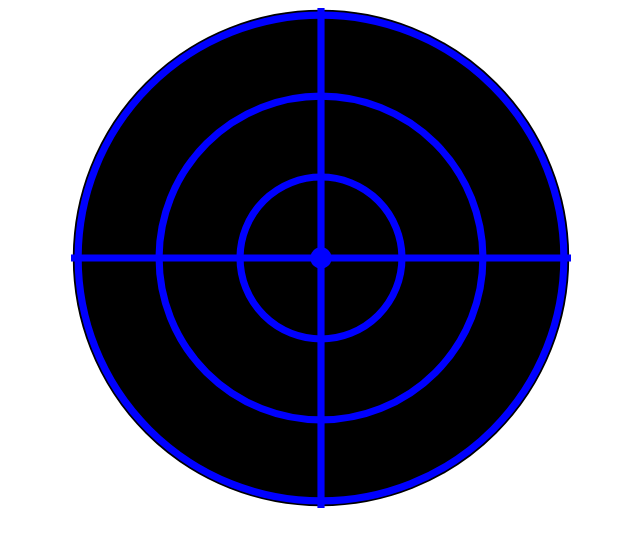
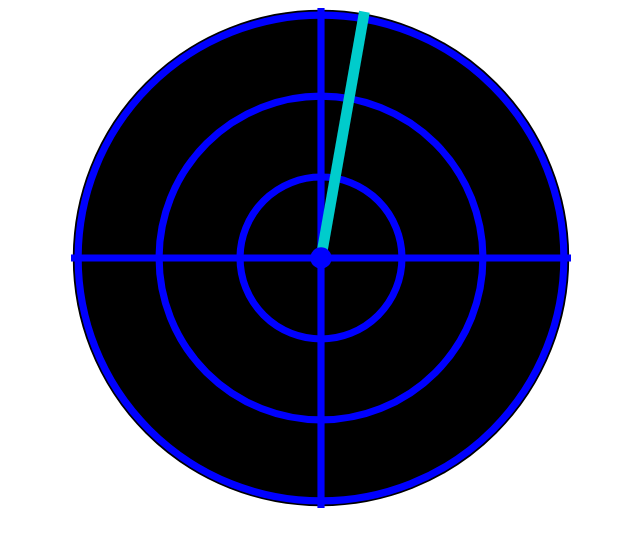
Before and after one commit to THippner/IS-RestaurantFinder, a plain HTML site: page radar.html in a window 1280 px wide. Shown: the whole page, without its empty margins (319-959 px from the left). Drawn offline with Linux system fonts and the light colour scheme.

Commit message:
Radar: Added rotating detector

```diff
--- a/radar.html
+++ b/radar.html
@@ -24,6 +24,10 @@
 				fill : #0000FF;
 			}
 
+			.radar-detector-line {
+				stroke: #00cccc;
+			}
+
 		</style>
 	</head>
 	<body>
@@ -48,6 +52,7 @@
 
 			// Radar Circle attrib
 			var radar_pad = svg_w / 70;
+			var t0 = Date.now();
 
 
 			// SVG =================================================
@@ -91,12 +96,6 @@
 				.attr("stroke-width", radar_pad)
 				.attr("class", "radar-range-circle");
 
-			svg.append("circle")
-				.attr("cx", radar_circ_body.attr("cx"))
-				.attr("cy", radar_circ_body.attr("cy"))
-				.attr("r", radar_pad)
-				.attr("stroke-width", radar_pad)
-				.attr("class", "radar-range-circle radar-center");
 
 			// Radar Range Grid
 
@@ -118,6 +117,36 @@
 				.attr("stroke-width", radar_pad)
 				.attr("class", "radar-grid-line");
 
+			// Radar rotating detector line
+			//var container = svg.append("g")
+			//	.attr("transform", "translate(" + svg_w/2 + "," + svg_h/2 + ")");
+
+			var detector = svg.append("line")
+				.attr("x1", svg_w/2)
+				.attr("y1", svg_h/2)
+				.attr("x2", svg_w)
+				.attr("y2", svg_h/2)
+				.attr("stroke-width", radar_pad *1.5)
+				.attr("class", "radar-detector-line");
+
+
+
+			// Center Point
+
+			svg.append("circle")
+				.attr("cx", radar_circ_body.attr("cx"))
+				.attr("cy", radar_circ_body.attr("cy"))
+				.attr("r", radar_pad)
+				.attr("stroke-width", radar_pad)
+				.attr("class", "radar-range-circle radar-center");
+
+
+			// Rotating function
+			d3.timer(function() {
+				var delta = (Date.now() - t0);
+				detector.attr("transform", "rotate("+ delta / 5 +"," + svg_w/2 + "," + svg_h/2 + ")");
+			});
+
 
 
 		</script>
```
